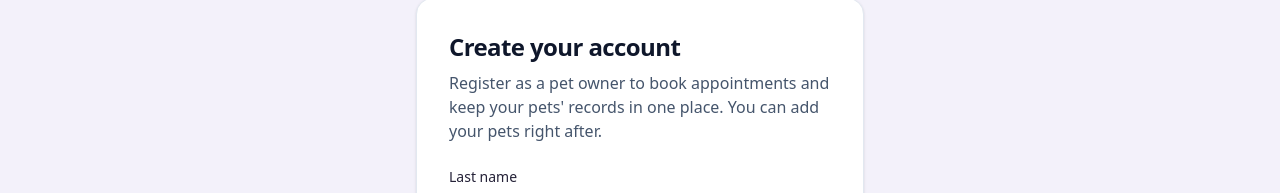
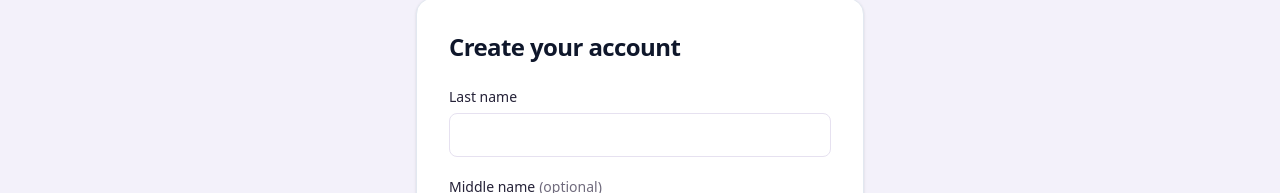
Before and after one commit to cadisu/VetCare-Animal-Clinic-Legazpi-Website, a Next.js app: page /register in a window 1280 px wide. Shown: the part 131-324 px from the top of the page. Built offline with nearby package versions, Linux system fonts and the light colour scheme; no server answers.

Commit message:
remove some placeholder texts in registration

```diff
--- a/src/app/(public)/register/page.tsx
+++ b/src/app/(public)/register/page.tsx
@@ -18,7 +18,6 @@ export default async function RegisterPage() {
   return (
     <AuthCard
       title="Create your account"
-      description="Register as a pet owner to book appointments and keep your pets' records in one place. You can add your pets right after."
       footer={
         <p>
           Already have an account?{" "}
--- a/src/components/auth/RegisterForm.tsx
+++ b/src/components/auth/RegisterForm.tsx
@@ -20,7 +20,6 @@ export function RegisterForm({ maxBirthdate }: { maxBirthdate: string }) {
     <form action={formAction} className="space-y-5" noValidate>
       {state.error && <Alert variant="error">{state.error}</Alert>}
 
-      {/* No role selector on purpose: public sign-up always creates a Client account. */}
       <ClientProfileFields
         values={state.values}
         fieldErrors={state.fieldErrors}
```
